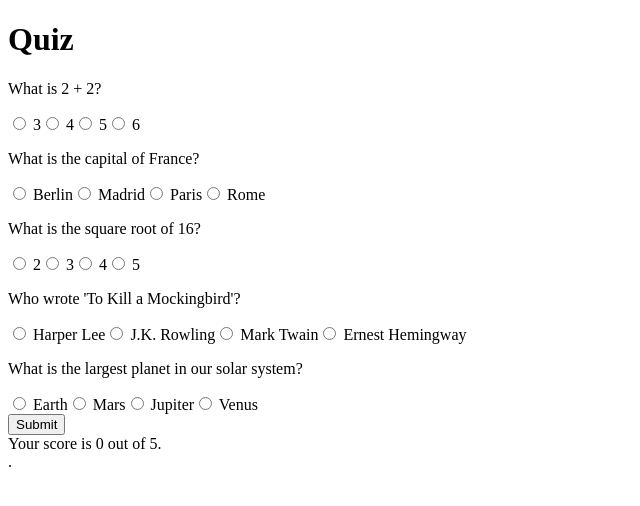
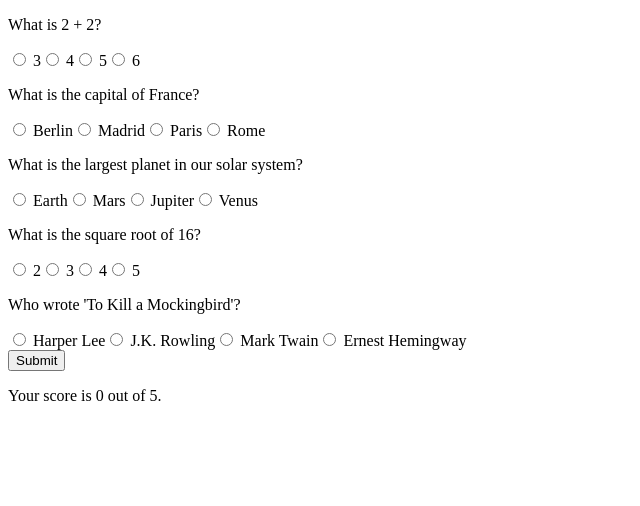
Before and after one commit to acciojob/quiz-with-session-9381741733, a website: page main.html in a window 1280 px wide. Both pictures are taken after a click on the button "Submit". Shown: the whole page, without its empty margins (0-640 px from the left). Drawn offline with Linux system fonts and the light colour scheme.

Commit message:
created a submission

```diff
--- a/main.html
+++ b/main.html
@@ -1,18 +1,92 @@
 <!DOCTYPE html>
-
-<html>
-  <head>
-    <link rel="stylesheet" href="styles.css" />
-  </head>
-
-  <body>
-    <!-- do not change this code -->
-    <h1>Quiz</h1>
+<html lang="en">
+<head>
+    <meta charset="UTF-8">
+    <meta name="viewport" content="width=device-width, initial-scale=1.0">
+    <title>Quiz App</title>
+</head>
+<body>
     <div id="questions"></div>
     <button id="submit">Submit</button>
-    <div id="score"></div>
+    <p id="score"></p>
 
-    <script type="text/javascript" src="./script.js"></script>
-  </body>
+    <script>
+        document.addEventListener("DOMContentLoaded", () => {
+            let questions = [
+                { question: "What is 2 + 2?", options: ["3", "4", "5", "6"], answer: "4" },
+                { question: "What is the capital of France?", options: ["Berlin", "Madrid", "Paris", "Rome"], answer: "Paris" },
+                { question: "What is the square root of 16?", options: ["2", "3", "4", "5"], answer: "4" },
+                { question: "Who wrote 'To Kill a Mockingbird'?", options: ["Harper Lee", "J.K. Rowling", "Mark Twain", "Ernest Hemingway"], answer: "Harper Lee" },
+                { question: "What is the largest planet in our solar system?", options: ["Earth", "Mars", "Jupiter", "Venus"], answer: "Jupiter" }
+            ];
+
+            // Ensure questions render in a consistent order
+            questions = questions.sort((a, b) => a.question.localeCompare(b.question));
+
+            const questionContainer = document.getElementById("questions");
+            const submitButton = document.getElementById("submit");
+            const scoreDisplay = document.getElementById("score");
+
+            function loadQuiz() {
+                questionContainer.innerHTML = "";
+                questions.forEach((q, index) => {
+                    const questionDiv = document.createElement("div");
+                    questionDiv.innerHTML = `<p>${q.question}</p>`;
+                    q.options.forEach(option => {
+                        const label = document.createElement("label");
+                        label.innerHTML = `<input type="radio" name="question${index}" value="${option}"> ${option}`;
+                        questionDiv.appendChild(label);
+                    });
+                    questionContainer.appendChild(questionDiv);
+                });
+                loadProgress();
+            }
+
+            function saveProgress() {
+                const progress = {};
+                questions.forEach((_, index) => {
+                    const selectedOption = document.querySelector(`input[name="question${index}"]:checked`);
+                    if (selectedOption) {
+                        progress[`question${index}`] = selectedOption.value;
+                    }
+                });
+                console.log("Saved Progress:", progress); // Debugging
+                sessionStorage.setItem("progress", JSON.stringify(progress));
+            }
+
+            function loadProgress() {
+                const savedProgress = JSON.parse(sessionStorage.getItem("progress"));
+                if (savedProgress) {
+                    Object.keys(savedProgress).forEach(key => {
+                        const radioButton = document.querySelector(`input[name="${key}"][value="${savedProgress[key]}"]`);
+                        if (radioButton) radioButton.checked = true;
+                    });
+                }
+            }
+
+            function calculateScore() {
+                let score = 0;
+                questions.forEach((q, index) => {
+                    const selectedOption = document.querySelector(`input[name="question${index}"]:checked`);
+                    if (selectedOption && selectedOption.value === q.answer) {
+                        score++;
+                    }
+                });
+                localStorage.setItem("score", score);
+                scoreDisplay.textContent = `Your score is ${score} out of ${questions.length}.`;
+            }
+
+            questionContainer.addEventListener("change", saveProgress);
+            submitButton.addEventListener("click", calculateScore);
+
+            loadQuiz();
+
+            // Load score if previously saved
+            const savedScore = localStorage.getItem("score");
+            if (savedScore !== null) {
+                scoreDisplay.textContent = `Your score is ${savedScore} out of ${questions.length}.`;
+            }
+        });
+    </script>
+</body>
 </html>
-.
--- a/script.js
+++ /dev/null
@@ -1,71 +0,0 @@
-document.addEventListener("DOMContentLoaded", () => {
-    const questions = [
-        { question: "What is 2 + 2?", options: ["3", "4", "5", "6"], answer: "4" },
-        { question: "What is the capital of France?", options: ["Berlin", "Madrid", "Paris", "Rome"], answer: "Paris" },
-        { question: "What is the square root of 16?", options: ["2", "3", "4", "5"], answer: "4" },
-        { question: "Who wrote 'To Kill a Mockingbird'?", options: ["Harper Lee", "J.K. Rowling", "Mark Twain", "Ernest Hemingway"], answer: "Harper Lee" },
-        { question: "What is the largest planet in our solar system?", options: ["Earth", "Mars", "Jupiter", "Venus"], answer: "Jupiter" }
-    ];
-
-    const questionContainer = document.getElementById("questions");
-    const submitButton = document.getElementById("submit");
-    const scoreDisplay = document.getElementById("score");
-
-    function loadQuiz() {
-        questionContainer.innerHTML = "";
-        questions.forEach((q, index) => {
-            const questionDiv = document.createElement("div");
-            questionDiv.innerHTML = `<p>${q.question}</p>`;
-            q.options.forEach(option => {
-                const label = document.createElement("label");
-                label.innerHTML = `<input type="radio" name="question${index}" value="${option}"> ${option}`;
-                questionDiv.appendChild(label);
-            });
-            questionContainer.appendChild(questionDiv);
-        });
-        loadProgress();
-    }
-
-    function saveProgress() {
-        const progress = {};
-        questions.forEach((_, index) => {
-            const selectedOption = document.querySelector(`input[name="question${index}"]:checked`);
-            if (selectedOption) {
-                progress[`question${index}`] = selectedOption.value;
-            }
-        });
-        sessionStorage.setItem("progress", JSON.stringify(progress));
-    }
-
-    function loadProgress() {
-        const savedProgress = JSON.parse(sessionStorage.getItem("progress"));
-        if (savedProgress) {
-            Object.keys(savedProgress).forEach(key => {
-                const radioButton = document.querySelector(`input[name="${key}"][value="${savedProgress[key]}"]`);
-                if (radioButton) radioButton.checked = true;
-            });
-        }
-    }
-
-    function calculateScore() {
-        let score = 0;
-        questions.forEach((q, index) => {
-            const selectedOption = document.querySelector(`input[name="question${index}"]:checked`);
-            if (selectedOption && selectedOption.value === q.answer) {
-                score++;
-            }
-        });
-        localStorage.setItem("score", score);
-        scoreDisplay.textContent = `Your score is ${score} out of 5.`;
-    }
-
-    questionContainer.addEventListener("change", saveProgress);
-    submitButton.addEventListener("click", calculateScore);
-
-    loadQuiz();
-
-    const savedScore = localStorage.getItem("score");
-    if (savedScore !== null) {
-        scoreDisplay.textContent = `Your score is ${savedScore} out of 5.`;
-    }
-});
```
